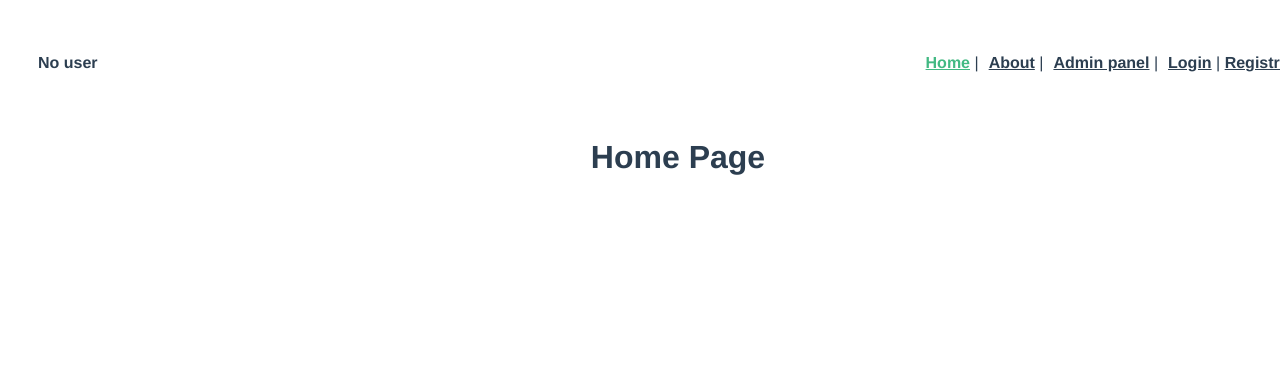
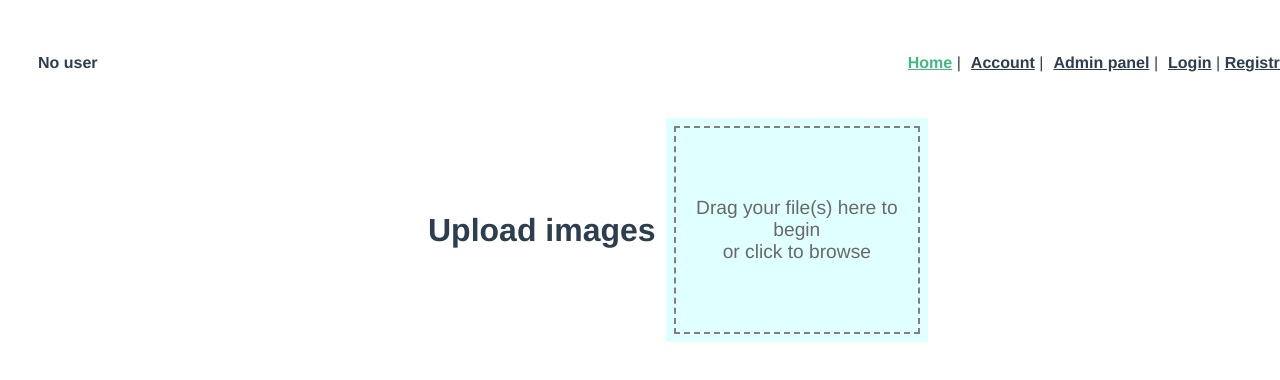
Before and after one commit to runardvl/vuejs-auth, a Vue app: page / in a window 1280 px wide. Shown: the top 380 px of the page. Built offline with nearby package versions, Linux system fonts and the light colour scheme.

Commit message:
file upload

```diff
--- a/src/components/AfNavbar.vue
+++ b/src/components/AfNavbar.vue
@@ -12,7 +12,7 @@
 
     <ul>
       <li><router-link to="/">Home</router-link> |</li>
-      <li><router-link to="/about">About</router-link> |</li>
+      <li><router-link to="/account">Account</router-link> |</li>
       <li><router-link to="/admin/users">Admin panel</router-link> |</li>
       <li v-if="currentUser.token">
         <button @click.prevent="logoutUser">Logout</button>
--- /dev/null
+++ b/src/components/serverFileUpload.vue
@@ -0,0 +1,41 @@
+<template>
+  <div class="container">
+    <input
+      type="file"
+      id="file"
+      ref="file"
+      @change="uploadFile(fieldName, $event.target.files)"
+    />
+    <button v-on:click="submitFile()">Submit</button>
+  </div>
+</template>
+
+<script>
+export default {
+  name: "serverFileUpload",
+  data() {
+    return {};
+  },
+  props: {
+    fieldName: {
+      type: String,
+      default: () => ""
+    },
+    obj: {
+      type: Object,
+      default: () => {}
+    }
+  },
+  methods: {
+    uploadFile(fieldName, files) {
+      // eslint-disable-next-line no-unused-vars
+      let file = files[0];
+      // TODO: upload it to server
+      //Get the URL for the file
+      this.obj[fieldName] = file.name;
+      console.log(this.$refs.file.files[0]);
+    },
+    submitFile() {}
+  }
+};
+</script>
--- /dev/null
+++ b/src/file-upload.fake.service.js
@@ -0,0 +1,40 @@
+function upload(formData) {
+  const photos = formData.getAll("photos");
+  const promises = photos.map(x =>
+    getImage(x).then(img => ({
+      id: img,
+      originalName: x.name,
+      fileName: x.name,
+      url: img
+    }))
+  );
+  return Promise.all(promises);
+}
+
+function getImage(file) {
+  // eslint-disable-next-line no-unused-vars
+  return new Promise((resolve, reject) => {
+    const fReader = new FileReader();
+    const img = document.createElement("img");
+
+    fReader.onload = () => {
+      img.src = fReader.result;
+      resolve(getBase64Image(img));
+    };
+
+    fReader.readAsDataURL(file);
+  });
+}
+
+function getBase64Image(img) {
+  const canvas = document.createElement("canvas");
+  canvas.width = img.width;
+  canvas.height = img.height;
+
+  const ctx = canvas.getContext("2d");
+  ctx.drawImage(img, 0, 0);
+  const dataURL = img.src;
+  return dataURL;
+}
+
+export { upload };
--- a/src/router/index.js
+++ b/src/router/index.js
@@ -29,13 +29,13 @@ const routes = [
     component: AdminUserList
   },
   {
-    path: "/about",
-    name: "About",
+    path: "/account",
+    name: "Account",
     // route level code-splitting
     // this generates a separate chunk (about.[hash].js) for this route
     // which is lazy-loaded when the route is visited.
     component: () =>
-      import(/* webpackChunkName: "about" */ "../views/About.vue")
+      import(/* webpackChunkName: "about" */ "../views/Account.vue")
   }
 ];
 
--- a/src/store/index.js
+++ b/src/store/index.js
@@ -52,7 +52,7 @@ export default new Vuex.Store({
     },
     async loginUser({ commit }, loginInfo) {
       await axios
-        .post("http://178.154.229.95/login_check", loginInfo)
+        .post("https://api.regtehosmotr.ru/login_check", loginInfo)
         .then(response => {
           let user = response.data;
           commit("LOADING");
@@ -65,7 +65,7 @@ export default new Vuex.Store({
     },
     async registerUser({ commit }, registrationInfo) {
       await axios
-        .post("http://178.154.229.95/register", registrationInfo)
+        .post("https://api.regtehosmotr.ru/register", registrationInfo)
         .then(response => {
           let user = response.data;
           commit("LOADING");
--- /dev/null
+++ b/src/utils.js
@@ -0,0 +1,8 @@
+// utils to delay promise
+function wait(ms) {
+  return x => {
+    return new Promise(resolve => setTimeout(() => resolve(x), ms));
+  };
+}
+
+export { wait };
--- a/src/views/About.vue
+++ /dev/null
@@ -1,5 +0,0 @@
-<template>
-  <div class="about">
-    <h1>About</h1>
-  </div>
-</template>
--- /dev/null
+++ b/src/views/Account.vue
@@ -0,0 +1,22 @@
+<template>
+  <div class="about">
+    <h1>Account</h1>
+    <server-file-upload :obj="image" fieldName="image" />
+  </div>
+</template>
+
+<script>
+import serverFileUpload from "@/components/serverFileUpload";
+
+export default {
+  name: "Account",
+  components: {
+    serverFileUpload
+  },
+  data() {
+    return {
+      image: {}
+    };
+  }
+};
+</script>
--- a/src/views/Home.vue
+++ b/src/views/Home.vue
@@ -1,12 +1,166 @@
 <template>
-  <div class="home">
-    <h1>Home Page</h1>
+  <div id="app">
+    <div class="container">
+      <!--UPLOAD-->
+      <form
+        enctype="multipart/form-data"
+        novalidate
+        v-if="isInitial || isSaving"
+      >
+        <h1>Upload images</h1>
+        <div class="dropbox">
+          <input
+            type="file"
+            multiple
+            :name="uploadFieldName"
+            :disabled="isSaving"
+            @change="
+              filesChange($event.target.name, $event.target.files);
+              fileCount = $event.target.files.length;
+            "
+            accept="image/*"
+            class="input-file"
+          />
+          <p v-if="isInitial">
+            Drag your file(s) here to begin<br />
+            or click to browse
+          </p>
+          <p v-if="isSaving">Uploading {{ fileCount }} files...</p>
+        </div>
+      </form>
+      <!--SUCCESS-->
+      <div v-if="isSuccess">
+        <h2>Uploaded {{ uploadedFiles.length }} file(s) successfully.</h2>
+        <p>
+          <a href="javascript:void(0)" @click="reset()">Upload again</a>
+        </p>
+        <ul class="list-unstyled">
+          <li v-for="item in uploadedFiles" :key="item.url">
+            <img
+              :src="item.url"
+              class="img-responsive img-thumbnail"
+              :alt="item.originalName"
+            />
+          </li>
+        </ul>
+      </div>
+      <!--FAILED-->
+      <div v-if="isFailed">
+        <h2>Uploaded failed.</h2>
+        <p>
+          <a href="javascript:void(0)" @click="reset()">Try again</a>
+        </p>
+        <pre>{{ uploadError }}</pre>
+      </div>
+    </div>
   </div>
 </template>
 
 <script>
+// swap as you need
+import { upload } from "@/file-upload.fake.service"; // fake service
+// import { upload } from './file-upload.service';   // real service
+import { wait } from "@/utils";
+
+const STATUS_INITIAL = 0,
+  STATUS_SAVING = 1,
+  STATUS_SUCCESS = 2,
+  STATUS_FAILED = 3;
+
 export default {
-  name: "Home",
-  components: {}
+  name: "app",
+  data() {
+    return {
+      uploadedFiles: [],
+      uploadError: null,
+      currentStatus: null,
+      uploadFieldName: "photos"
+    };
+  },
+  computed: {
+    isInitial() {
+      return this.currentStatus === STATUS_INITIAL;
+    },
+    isSaving() {
+      return this.currentStatus === STATUS_SAVING;
+    },
+    isSuccess() {
+      return this.currentStatus === STATUS_SUCCESS;
+    },
+    isFailed() {
+      return this.currentStatus === STATUS_FAILED;
+    }
+  },
+  methods: {
+    reset() {
+      // reset form to initial state
+      this.currentStatus = STATUS_INITIAL;
+      this.uploadedFiles = [];
+      this.uploadError = null;
+    },
+    save(formData) {
+      // upload data to the server
+      this.currentStatus = STATUS_SAVING;
+
+      upload(formData)
+        .then(wait(1500)) // DEV ONLY: wait for 1.5s
+        .then(x => {
+          this.uploadedFiles = [].concat(x);
+          this.currentStatus = STATUS_SUCCESS;
+        })
+        .catch(err => {
+          this.uploadError = err.response;
+          this.currentStatus = STATUS_FAILED;
+        });
+    },
+    filesChange(fieldName, fileList) {
+      // handle file changes
+      const formData = new FormData();
+
+      if (!fileList.length) return;
+
+      // append the files to FormData
+      Array.from(Array(fileList.length).keys()).map(x => {
+        formData.append(fieldName, fileList[x], fileList[x].name);
+      });
+
+      // save it
+      this.save(formData);
+    }
+  },
+  mounted() {
+    this.reset();
+  }
 };
 </script>
+
+<style lang="scss">
+.dropbox {
+  outline: 2px dashed grey; /* the dash box */
+  outline-offset: -10px;
+  background: lightcyan;
+  color: dimgray;
+  padding: 10px 10px;
+  min-height: 200px; /* minimum height */
+  position: relative;
+  cursor: pointer;
+}
+
+.input-file {
+  opacity: 0; /* invisible but it's there! */
+  width: 100%;
+  height: 200px;
+  position: absolute;
+  cursor: pointer;
+}
+
+.dropbox:hover {
+  background: lightblue; /* when mouse over to the drop zone, change color */
+}
+
+.dropbox p {
+  font-size: 1.2em;
+  text-align: center;
+  padding: 50px 0;
+}
+</style>
```
Also changed, not shown: src/file-upload.service.js (added, +15 -0 lines).
